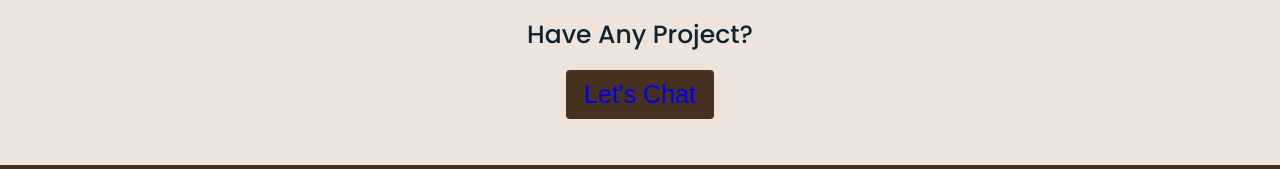
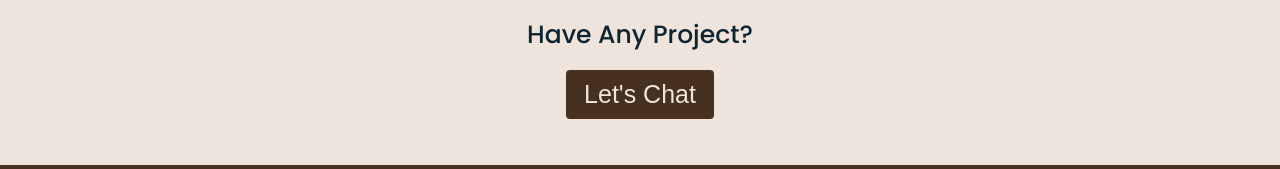
Before and after one commit to GraceLoo97/GraceLoo97.github.io, a plain HTML site: page index.html in a window 1280 px wide. Shown: the part 3045-3214 px from the top of the page. Drawn offline with Linux system fonts and the light colour scheme.

Commit message:
Update index.html

```diff
--- a/index.html
+++ b/index.html
@@ -193,7 +193,7 @@
       <div class="topic">Have Any Project?</div>
       <p></p>
       <div class="button">
-          <button><a href="https://wa.me/129102812">Let's Chat</a></button>
+          <button>Let's Chat</a></button>
       </div>
     </div>
   </div>
```
